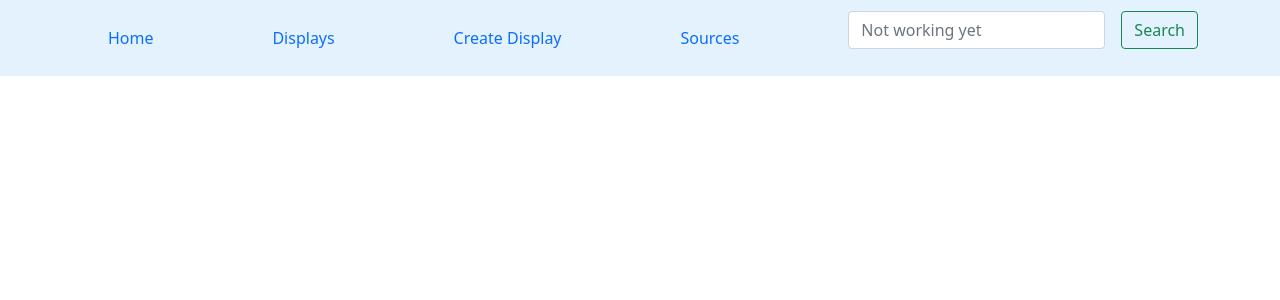
After one commit to DUNE-DAQ/dqm-backend, a Django app: template dqm/dqm/myhome/templates/navigation.html in a window 1280 px wide. The commit adds this page. Shown: the top 300 px of the page. Run offline with Django 3.2, Linux system fonts and the light colour scheme; the template is opened without the code that fills it, so the values that code supplies are empty; parts of the project's set-up code (start-up, migrations or seed data) failed here and were passed over.

Commit message:
Change navigation.dtl to navigation.html

```diff
--- /dev/null
+++ b/dqm/dqm/myhome/templates/navigation.html
@@ -0,0 +1,34 @@
+<link href="https://cdn.jsdelivr.net/npm/bootstrap@5.0.2/dist/css/bootstrap.min.css" rel="stylesheet" integrity="sha384-EVSTQN3/azprG1Anm3QDgpJLIm9Nao0Yz1ztcQTwFspd3yD65VohhpuuCOmLASjC" crossorigin="anonymous">
+
+<style type="text/css" media="screen">
+
+.nav-text {
+  padding: 10px;
+}
+.nav-text:hover {
+  background: #ffffff;
+  border-radius: 32px;
+  transition: all 500ms ease;
+}
+</style>
+
+<nav class="navbar sticky-top navbar-expand navbar-light" style="background-color: #e3f2fd;">
+  <div class="container fluid">
+        <a class="nav-link" href="{% url 'home' %}">
+          <div class="nav-text">Home</div>
+        </a>
+        <a class="nav-link" href="{% url 'overview' %}">
+          <div class="nav-text">Displays</div>
+        </a>
+        <a class="nav-link" href="{% url 'create display' %}">
+          <div class="nav-text">Create Display</div>
+        </a>
+        <a class="nav-link" href="{% url 'sources' %}">
+          <div class="nav-text">Sources</div>
+        </a>
+      <form class="d-flex">
+        <input class="form-control mx-3" type="search" placeholder="Not working yet" aria-label="Search">
+        <button class="btn btn-outline-success" type="submit">Search</button>
+      </form>
+  </div>
+</nav>
--- a/dqm/dqm/templates/templates/templates_list.html
+++ b/dqm/dqm/templates/templates/templates_list.html
@@ -1,6 +1,6 @@
 {% load render_table from django_tables2 %}
 
-{% include "navigation.dtl" %}
+{% include "navigation.html" %}
 
 {% block content %}
   <div class="container">
```
Also changed, not shown: 8 other files.
